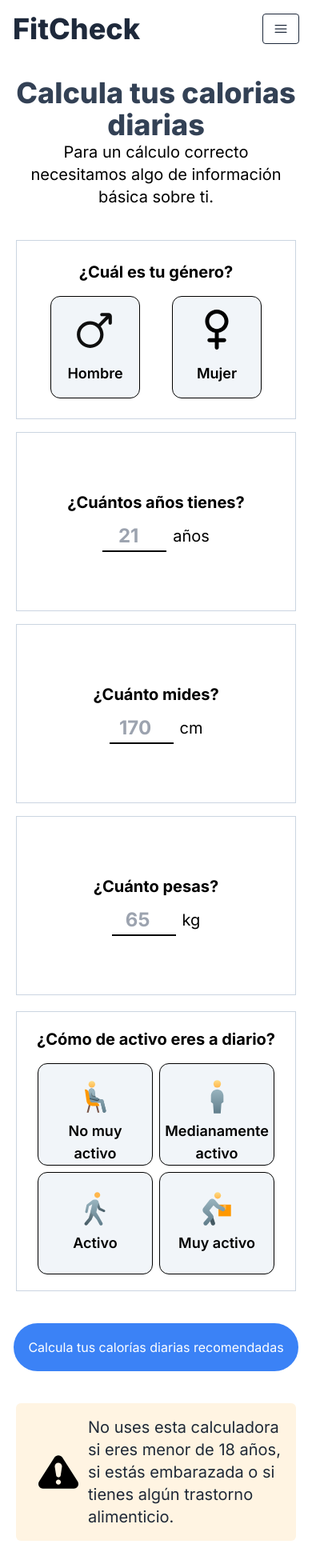
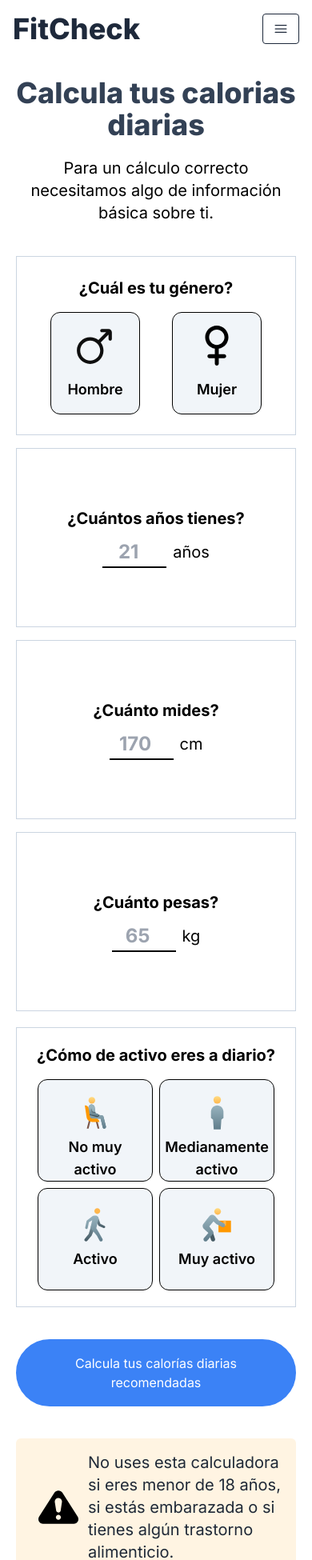
Before and after one commit to NahimMora/FitnessCheck, a Next.js app: page /cdcalculator in a window 390 px wide. Shown: the top 1950 px of the page at 80% size. Built offline with nearby package versions, Linux system fonts and the light colour scheme.

Commit message:
Bugs responsive, solucionados

```diff
--- a/src/app/Components/Inputs/ButtonForms.tsx
+++ b/src/app/Components/Inputs/ButtonForms.tsx
@@ -9,7 +9,7 @@ const ButtonForms = ({ title, onClickFunction }: ButtonFormsProps) => {
   return (
     <>
       <button
-        className='p-4 border-2 border-blue-500 bg-blue-500 rounded-full text-white hover:bg-blue-900 transition duration-300 ease-in-out'
+        className='p-4 mx-5 border-2 border-blue-500 bg-blue-500 rounded-full text-white hover:bg-blue-900 transition duration-300 ease-in-out'
         onClick={(e) => onClickFunction(e)}
         >
         {title}
--- a/src/app/Components/TabCard.tsx
+++ b/src/app/Components/TabCard.tsx
@@ -12,8 +12,9 @@ const TabCard = ({icon, alt, title, description} : Card) => {
   return (
     <span className='text-center flex flex-row items-center md:flex-col lg:flex-col w-30'>
     <Image src={icon} alt={alt}/>
-    <h1 className='mt-2 text-xl w-35 ml-4 md:ml-0 lg:ml-0'>{title}</h1>
+    <h1 className='mt-2 text-xl w-35 ml-4 md:ml-0 lg:ml-0 text-left'>{title}</h1>
     <p>{description}</p>
+
   </span>
   )
 }
--- a/src/app/cdcalculator/page.tsx
+++ b/src/app/cdcalculator/page.tsx
@@ -68,7 +68,7 @@ const CdPage = () => {
       <h1 className='text-center text-4xl lg:text-5xl font-extrabold text-slate-700 px-5 mx-auto'>
         Calcula tus calorias diarias
       </h1>
-      <p className='text-center text-xl px-5'>
+      <p className='text-center text-xl px-5 mt-5'>
         Para un cálculo correcto necesitamos algo de información básica sobre ti.
       </p>
       <form>
--- a/src/app/imccalculator/page.tsx
+++ b/src/app/imccalculator/page.tsx
@@ -61,7 +61,7 @@ const ImcPage: React.FC = () => {
       <h1 className='text-center text-4xl lg:text-5xl font-extrabold text-slate-700 px-5 mx-auto'>
         Calcula tu IMC
       </h1>
-      <p className='text-center text-xl px-5'>
+      <p className='text-center text-xl px-5 mt-5'>
         Para un cálculo correcto necesitamos algo de información básica sobre ti.
       </p>
       <form className='grid grid-cols-1 md:grid-cols-2 lg:grid-cols-2 gap-4 px-5 mt-10'>
```
